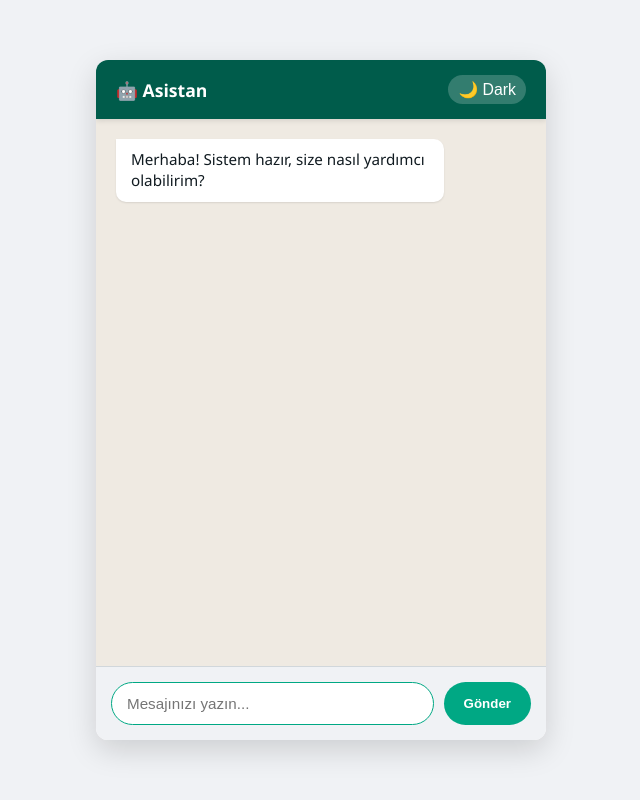
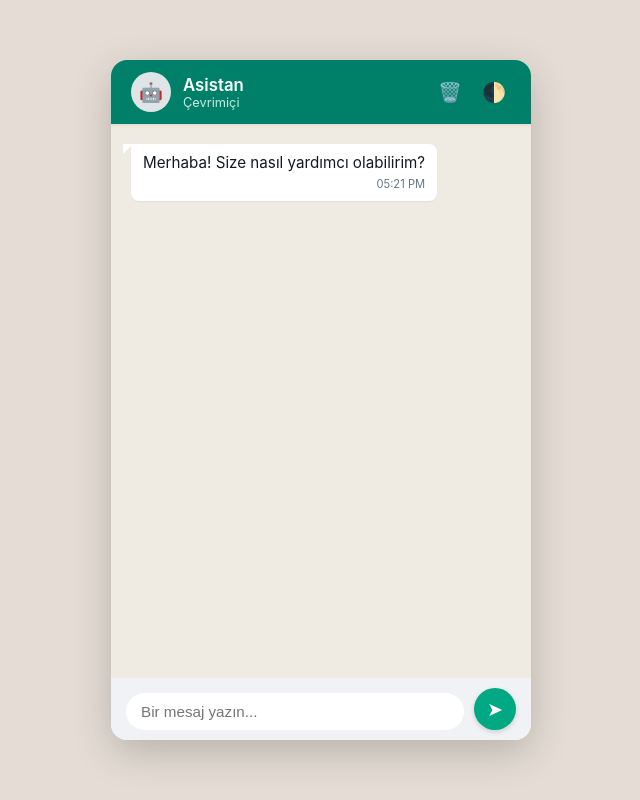
Before and after one commit to mertyildirim7058-lang/a5, a plain HTML site: page index.html in a window 1280 px wide. Shown: the whole page, without its empty margins (319-959 px from the left). Drawn offline with Linux system fonts and the light colour scheme.

Commit message:
Update index.html

```diff
--- a/index.html
+++ b/index.html
@@ -2,14 +2,13 @@
 <html lang="tr">
 <head>
     <meta charset="UTF-8">
-    <meta name="viewport" content="width=device-width, initial-scale=1.0">
-    <title>Gelişmiş Asistan</title>
+    <meta name="viewport" content="width=device-width, initial-scale=1.0, maximum-scale=1.0, user-scalable=no">
+    <title>Premium Asistan</title>
     <style>
-        /* CSS Değişkenleri (Tema Yönetimi İçin) */
         :root {
-            --bg-color: #f0f2f5;
-            --chat-container-bg: #ffffff;
-            --header-bg: #005c4b;
+            --bg-color: #e5ddd5;
+            --app-bg: #ffffff;
+            --header-bg: #008069;
             --header-text: #ffffff;
             --chat-bg: #efeae2;
             --user-msg-bg: #d9fdd3;
@@ -18,15 +17,15 @@
             --bot-msg-text: #111b21;
             --input-area-bg: #f0f2f5;
             --input-bg: #ffffff;
-            --input-text: #111b21;
             --border-color: #d1d7db;
-            --button-bg: #00a884;
-            --button-hover: #008f6f;
+            --time-text: #667781;
+            --btn-color: #00a884;
+            --btn-hover: #008f6f;
         }
 
         [data-theme="dark"] {
-            --bg-color: #111b21;
-            --chat-container-bg: #222e35;
+            --bg-color: #0c1317;
+            --app-bg: #111b21;
             --header-bg: #202c33;
             --header-text: #e9edef;
             --chat-bg: #0b141a;
@@ -36,222 +35,285 @@
             --bot-msg-text: #e9edef;
             --input-area-bg: #202c33;
             --input-bg: #2a3942;
-            --input-text: #e9edef;
             --border-color: #222e35;
-            --button-bg: #00a884;
-            --button-hover: #029071;
+            --time-text: #8696a0;
+            --btn-color: #00a884;
+            --btn-hover: #029071;
         }
 
         * {
             box-sizing: border-box;
+            margin: 0;
+            padding: 0;
             transition: background-color 0.3s, color 0.3s;
         }
 
         body {
-            font-family: 'Segoe UI', Tahoma, Geneva, Verdana, sans-serif;
+            font-family: -apple-system, BlinkMacSystemFont, "Segoe UI", Roboto, Helvetica, Arial, sans-serif;
+            background-color: var(--bg-color);
             display: flex;
             justify-content: center;
             align-items: center;
             height: 100vh;
-            background-color: var(--bg-color);
-            margin: 0;
-        }
-
-        .chat-container {
-            width: 100%;
-            max-width: 450px;
-            height: 85vh;
-            background: var(--chat-container-bg);
-            border-radius: 12px;
-            box-shadow: 0 10px 30px rgba(0,0,0,0.15);
-            display: flex;
-            flex-direction: column;
             overflow: hidden;
         }
 
-        .chat-header {
+        /* --- MOBİL ÖNCELİKLİ (MOBILE FIRST) TASARIM --- */
+        .chat-app {
+            width: 100%;
+            height: 100%;
+            background: var(--app-bg);
+            display: flex;
+            flex-direction: column;
+            position: relative;
+        }
+
+        /* --- MASAÜSTÜ İÇİN ÖLÇEKLENDİRME (DESKTOP SCALING) --- */
+        @media (min-width: 768px) {
+            .chat-app {
+                width: 420px;
+                height: 85vh;
+                border-radius: 16px;
+                box-shadow: 0 12px 40px rgba(0,0,0,0.2);
+                overflow: hidden;
+            }
+        }
+
+        /* HEADER */
+        .header {
             background: var(--header-bg);
             color: var(--header-text);
-            padding: 15px 20px;
+            padding: 12px 20px;
             display: flex;
             justify-content: space-between;
             align-items: center;
-            font-weight: 600;
-            font-size: 1.1em;
-            box-shadow: 0 2px 5px rgba(0,0,0,0.1);
             z-index: 10;
+            box-shadow: 0 1px 3px rgba(0,0,0,0.1);
         }
 
-        .theme-toggle {
-            background: rgba(255, 255, 255, 0.2);
+        .profile-info {
+            display: flex;
+            align-items: center;
+            gap: 12px;
+        }
+
+        .avatar {
+            width: 40px;
+            height: 40px;
+            background: #dfe5e7;
+            border-radius: 50%;
+            display: flex;
+            justify-content: center;
+            align-items: center;
+            font-size: 1.2rem;
+        }
+
+        .status-container {
+            display: flex;
+            flex-direction: column;
+        }
+
+        .name { font-weight: 600; font-size: 1.05rem; }
+        .status { font-size: 0.8rem; color: rgba(255,255,255,0.8); }
+
+        .header-actions { display: flex; gap: 10px; }
+
+        .icon-btn {
+            background: transparent;
             border: none;
             color: var(--header-text);
-            padding: 5px 10px;
-            border-radius: 20px;
+            font-size: 1.2rem;
             cursor: pointer;
-            font-size: 0.9em;
+            padding: 5px;
+            border-radius: 50%;
         }
+        .icon-btn:hover { background: rgba(255,255,255,0.1); }
 
-        .theme-toggle:hover {
-            background: rgba(255, 255, 255, 0.3);
-        }
-
+        /* SOHBET ALANI */
         .chat-box {
             flex: 1;
             padding: 20px;
             overflow-y: auto;
+            background: var(--chat-bg);
             display: flex;
             flex-direction: column;
-            gap: 15px;
-            background: var(--chat-bg);
+            gap: 12px;
         }
 
-        /* Scrollbar Ayarları */
-        .chat-box::-webkit-scrollbar {
-            width: 6px;
-        }
-        .chat-box::-webkit-scrollbar-thumb {
-            background: rgba(0,0,0,0.2);
-            border-radius: 3px;
-        }
-        [data-theme="dark"] .chat-box::-webkit-scrollbar-thumb {
-            background: rgba(255,255,255,0.2);
+        .chat-box::-webkit-scrollbar { width: 5px; }
+        .chat-box::-webkit-scrollbar-thumb { background: rgba(0,0,0,0.15); border-radius: 5px; }
+
+        .message-row {
+            display: flex;
+            flex-direction: column;
+            width: 100%;
         }
 
         .message {
-            padding: 10px 15px;
-            border-radius: 10px;
-            max-width: 80%;
+            position: relative;
+            padding: 8px 12px 8px 12px;
+            border-radius: 8px;
+            max-width: 85%;
             word-wrap: break-word;
-            font-size: 0.95em;
+            font-size: 0.95rem;
             line-height: 1.4;
-            box-shadow: 0 1px 2px rgba(0,0,0,0.1);
+            box-shadow: 0 1px 1px rgba(0,0,0,0.05);
+            display: flex;
+            flex-direction: column;
             animation: fadeIn 0.3s ease;
         }
 
         @keyframes fadeIn {
-            from { opacity: 0; transform: translateY(10px); }
+            from { opacity: 0; transform: translateY(8px); }
             to { opacity: 1; transform: translateY(0); }
         }
 
-        .user {
+        /* Mesaj Balonu Kuyrukları (Tails) */
+        .message::before {
+            content: '';
+            position: absolute;
+            top: 0;
+            width: 0;
+            height: 0;
+            border-style: solid;
+        }
+
+        .user-row { align-items: flex-end; }
+        .user-row .message {
             background: var(--user-msg-bg);
             color: var(--user-msg-text);
-            align-self: flex-end;
             border-top-right-radius: 0;
         }
+        .user-row .message::before {
+            right: -8px;
+            border-width: 0 10px 10px 0;
+            border-color: transparent var(--user-msg-bg) transparent transparent;
+        }
 
-        .bot {
+        .bot-row { align-items: flex-start; }
+        .bot-row .message {
             background: var(--bot-msg-bg);
             color: var(--bot-msg-text);
-            align-self: flex-start;
             border-top-left-radius: 0;
         }
+        .bot-row .message::before {
+            left: -8px;
+            border-width: 0 0 10px 10px;
+            border-color: transparent transparent transparent var(--bot-msg-bg);
+        }
 
+        .time {
+            font-size: 0.7rem;
+            color: var(--time-text);
+            align-self: flex-end;
+            margin-top: 4px;
+            margin-left: 15px;
+        }
+
+        /* GİRİŞ ALANI */
         .input-area {
             display: flex;
-            padding: 15px;
+            align-items: flex-end;
+            padding: 10px 15px;
             background: var(--input-area-bg);
-            border-top: 1px solid var(--border-color);
             gap: 10px;
         }
 
-        input {
+        .input-wrapper {
             flex: 1;
-            padding: 12px 15px;
-            border: 1px solid var(--border-color);
-            border-radius: 25px;
-            outline: none;
             background: var(--input-bg);
-            color: var(--input-text);
-            font-size: 0.95em;
+            border-radius: 20px;
+            padding: 10px 15px;
+            display: flex;
+            align-items: center;
         }
 
-        input:focus {
-            border-color: var(--button-bg);
+        input {
+            width: 100%;
+            border: none;
+            background: transparent;
+            outline: none;
+            color: var(--user-msg-text);
+            font-size: 0.95rem;
         }
 
-        button.send-btn {
-            padding: 0 20px;
-            background: var(--button-bg);
+        .send-btn {
+            background: var(--btn-color);
             color: white;
             border: none;
-            border-radius: 25px;
+            width: 42px;
+            height: 42px;
+            border-radius: 50%;
+            display: flex;
+            justify-content: center;
+            align-items: center;
             cursor: pointer;
-            font-weight: 600;
+            font-size: 1.2rem;
+            box-shadow: 0 2px 5px rgba(0,0,0,0.15);
         }
-
-        button.send-btn:hover {
-            background: var(--button-hover);
-        }
-
-        button.send-btn:disabled, input:disabled {
-            opacity: 0.6;
-            cursor: not-allowed;
-        }
+        .send-btn:hover { background: var(--btn-hover); transform: scale(1.05); }
+        .send-btn:disabled, input:disabled { opacity: 0.5; cursor: not-allowed; transform: none; }
 
         /* Yazıyor Animasyonu */
-        .typing-indicator {
-            display: none;
-            align-self: flex-start;
-            background: var(--bot-msg-bg);
-            padding: 10px 15px;
-            border-radius: 10px;
-            border-top-left-radius: 0;
-            box-shadow: 0 1px 2px rgba(0,0,0,0.1);
+        .typing { display: none; align-self: flex-start; margin-bottom: 10px; }
+        .typing span {
+            display: inline-block; width: 6px; height: 6px;
+            background-color: var(--time-text); border-radius: 50%;
+            margin: 0 2px; animation: bounce 1.4s infinite ease-in-out both;
         }
+        .typing span:nth-child(1) { animation-delay: -0.32s; }
+        .typing span:nth-child(2) { animation-delay: -0.16s; }
+        @keyframes bounce { 0%, 80%, 100% { transform: scale(0); } 40% { transform: scale(1); } }
 
-        .typing-indicator span {
-            display: inline-block;
-            width: 6px;
-            height: 6px;
-            background-color: #888;
-            border-radius: 50%;
-            margin: 0 2px;
-            animation: bounce 1.4s infinite ease-in-out both;
-        }
-
-        .typing-indicator span:nth-child(1) { animation-delay: -0.32s; }
-        .typing-indicator span:nth-child(2) { animation-delay: -0.16s; }
-
-        @keyframes bounce {
-            0%, 80%, 100% { transform: scale(0); }
-            40% { transform: scale(1); }
-        }
     </style>
 </head>
 <body>
 
-<div class="chat-container">
-    <div class="chat-header">
-        <span>🤖 Asistan</span>
-        <button class="theme-toggle" onclick="toggleTheme()" id="themeBtn">🌙 Dark</button>
+<div class="chat-app">
+    <div class="header">
+        <div class="profile-info">
+            <div class="avatar">🤖</div>
+            <div class="status-container">
+                <span class="name">Asistan</span>
+                <span class="status" id="statusText">Çevrimiçi</span>
+            </div>
+        </div>
+        <div class="header-actions">
+            <button class="icon-btn" onclick="clearChat()" title="Sohbeti Temizle">🗑️</button>
+            <button class="icon-btn" onclick="toggleTheme()" title="Temayı Değiştir">🌓</button>
+        </div>
     </div>
 
     <div class="chat-box" id="chatBox">
-        <div class="message bot">Merhaba! Sistem hazır, size nasıl yardımcı olabilirim?</div>
-
-        <!-- Yazıyor Efekti -->
-        <div class="typing-indicator" id="typingIndicator">
-            <span></span><span></span><span></span>
+        <div class="message-row bot-row">
+            <div class="message">
+                Merhaba! Size nasıl yardımcı olabilirim?
+                <span class="time" id="welcomeTime"></span>
+            </div>
+        </div>
+        <div class="typing" id="typingIndicator">
+            <div class="message bot-row" style="background: var(--bot-msg-bg); border-top-left-radius: 0;">
+                <span></span><span></span><span></span>
+            </div>
         </div>
     </div>
 
     <div class="input-area">
-        <input type="text" id="userInput" placeholder="Mesajınızı yazın..." onkeypress="handleKeyPress(event)">
-        <button class="send-btn" id="sendBtn" onclick="sendMessage()">Gönder</button>
+        <div class="input-wrapper">
+            <input type="text" id="userInput" placeholder="Bir mesaj yazın..." onkeypress="handleKeyPress(event)">
+        </div>
+        <button class="send-btn" id="sendBtn" onclick="sendMessage()">➤</button>
     </div>
 </div>
 
 <script>
-    // Kullanıcının Webhook URL'si
     const webhookUrl = "https://mekanikai-n8n.hf.space/webhook/9e29da52-df43-4d7a-a240-7abe603e95da";
 
-    // Tema Yönetimi
+    // Tema Başlatma
     function initTheme() {
         const savedTheme = localStorage.getItem('theme') || 'light';
         document.body.setAttribute('data-theme', savedTheme);
-        updateThemeButton(savedTheme);
+        document.getElementById('welcomeTime').innerText = getCurrentTime();
     }
 
     function toggleTheme() {
@@ -259,46 +321,49 @@
         const newTheme = currentTheme === 'light' ? 'dark' : 'light';
         document.body.setAttribute('data-theme', newTheme);
         localStorage.setItem('theme', newTheme);
-        updateThemeButton(newTheme);
     }
 
-    function updateThemeButton(theme) {
-        const btn = document.getElementById('themeBtn');
-        btn.innerText = theme === 'light' ? '🌙 Dark' : '☀️ Light';
+    function getCurrentTime() {
+        const now = new Date();
+        return now.toLocaleTimeString([], { hour: '2-digit', minute: '2-digit' });
     }
 
-    // Mesaj Ekleme Fonksiyonu
     function appendMessage(sender, text) {
         const chatBox = document.getElementById("chatBox");
         const typingIndicator = document.getElementById("typingIndicator");
+
+        const rowDiv = document.createElement("div");
+        rowDiv.className = `message-row ${sender === 'user' ? 'user-row' : 'bot-row'}`;
+
         const msgDiv = document.createElement("div");
-        msgDiv.className = `message ${sender}`;
+        msgDiv.className = "message";
         msgDiv.innerText = text;
 
-        // Yeni mesajı her zaman "yazıyor..." göstergesinden önce ekle
-        chatBox.insertBefore(msgDiv, typingIndicator);
+        const timeSpan = document.createElement("span");
+        timeSpan.className = "time";
+        timeSpan.innerText = getCurrentTime();
+
+        msgDiv.appendChild(timeSpan);
+        rowDiv.appendChild(msgDiv);
+
+        chatBox.insertBefore(rowDiv, typingIndicator);
         scrollToBottom();
     }
 
-    // Ekranı Yumuşakça Aşağı Kaydırma
     function scrollToBottom() {
         const chatBox = document.getElementById("chatBox");
-        chatBox.scrollTo({
-            top: chatBox.scrollHeight,
-            behavior: 'smooth'
-        });
+        chatBox.scrollTo({ top: chatBox.scrollHeight, behavior: 'smooth' });
     }
 
-    // UI Durum Yönetimi (Bekleme Sırasında)
     function setWaitState(isWaiting) {
         document.getElementById('userInput').disabled = isWaiting;
         document.getElementById('sendBtn').disabled = isWaiting;
-        document.getElementById('typingIndicator').style.display = isWaiting ? 'block' : 'none';
+        document.getElementById('typingIndicator').style.display = isWaiting ? 'flex' : 'none';
+        document.getElementById('statusText').innerText = isWaiting ? 'yazıyor...' : 'Çevrimiçi';
         if (isWaiting) scrollToBottom();
         else document.getElementById('userInput').focus();
     }
 
-    // Mesaj Gönderme
     async function sendMessage() {
         const input = document.getElementById("userInput");
         const message = input.value.trim();
@@ -319,12 +384,12 @@
 
             if (response.ok) {
                 const data = await response.text();
-                appendMessage("bot", data ? data : "İstek başarıyla iletildi (Yanıt boş).");
+                appendMessage("bot", data ? data : "İşlem tamamlandı.");
             } else {
-                appendMessage("bot", `Sunucu Hatası: HTTP ${response.status}`);
+                appendMessage("bot", `Hata: HTTP ${response.status}`);
             }
         } catch (error) {
-            appendMessage("bot", `Bağlantı Hatası: Webhook'a ulaşılamadı. Lütfen CORS ayarlarını kontrol edin.`);
+            appendMessage("bot", `Bağlantı kurulamadı.`);
         } finally {
             setWaitState(false);
         }
@@ -336,7 +401,22 @@
         }
     }
 
-    // Sayfa yüklendiğinde temayı ayarla ve inputa odaklan
+    function clearChat() {
+        if(confirm("Sohbet geçmişini silmek istediğinize emin misiniz?")) {
+            const chatBox = document.getElementById("chatBox");
+            const typingIndicator = document.getElementById("typingIndicator");
+            // Mesajları temizle ama typing indicator'ı tut
+            chatBox.innerHTML = '';
+            chatBox.appendChild(typingIndicator);
+
+            // Karşılama mesajını tekrar ekle
+            const rowDiv = document.createElement("div");
+            rowDiv.className = "message-row bot-row";
+            rowDiv.innerHTML = `<div class="message">Sohbet temizlendi. Nasıl yardımcı olabilirim?<span class="time">${getCurrentTime()}</span></div>`;
+            chatBox.insertBefore(rowDiv, typingIndicator);
+        }
+    }
+
     window.onload = () => {
         initTheme();
         document.getElementById('userInput').focus();
```
